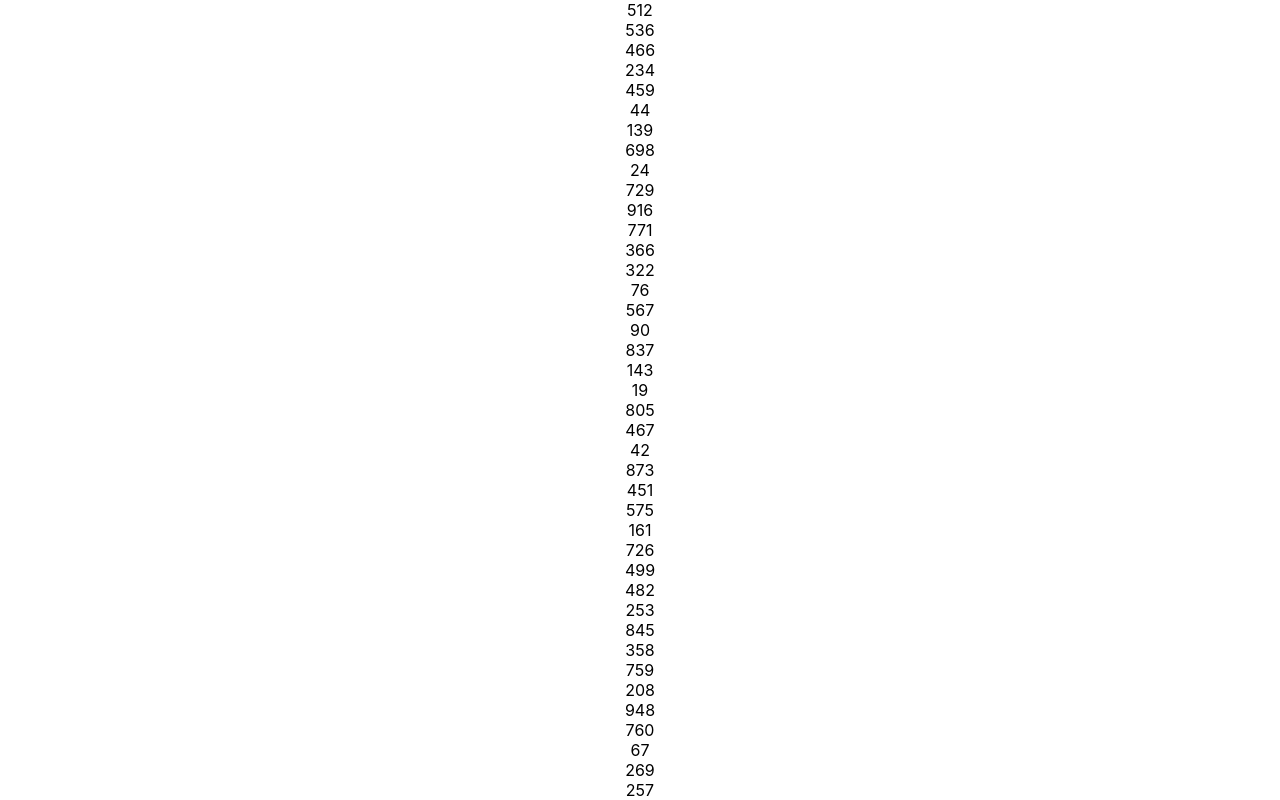
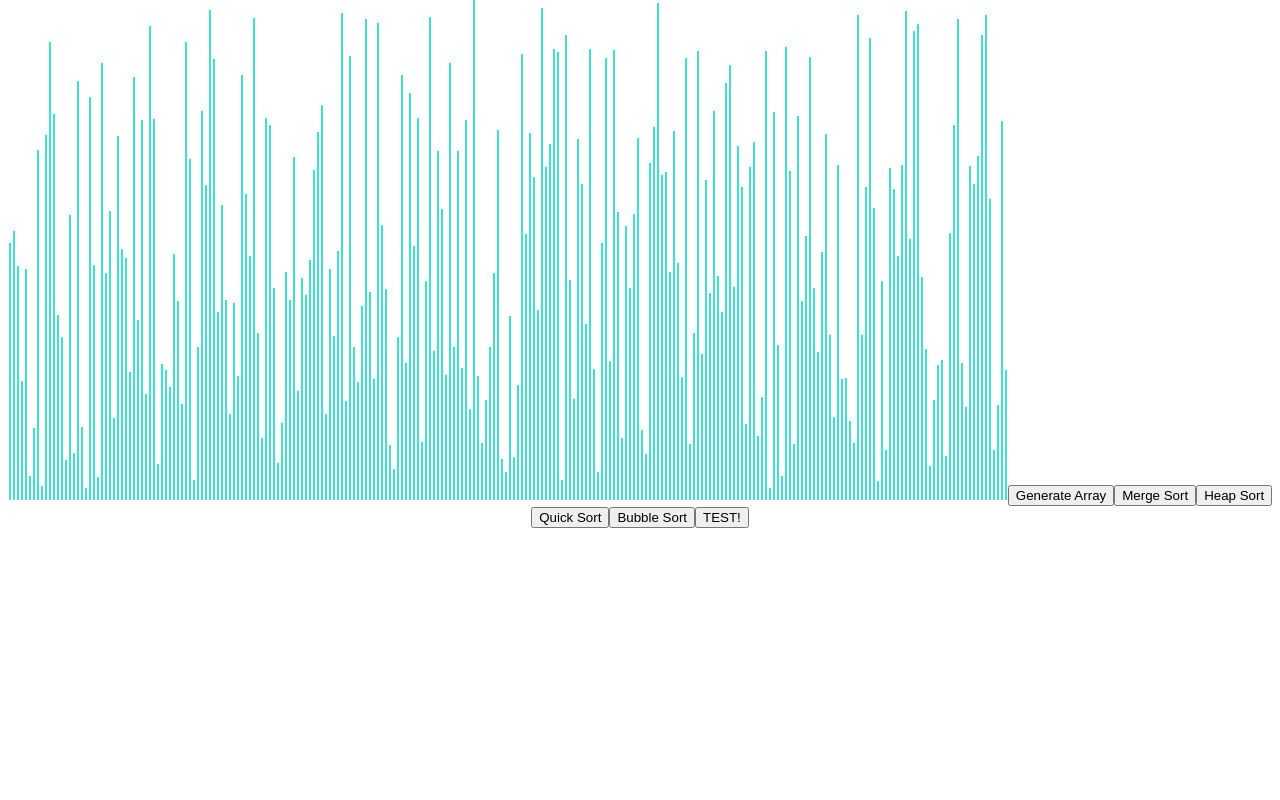
Before and after one commit to LapChung/SortingVisuals, a React (Create React App) app: page / in a window 1280 px wide. Shown: the top 800 px of the page. Built offline with nearby package versions, Linux system fonts and the light colour scheme.

Commit message:
Merge Sort

```diff
--- /dev/null
+++ b/src/SortingAlgorithms/mergeSort.js
@@ -0,0 +1,121 @@
+// export const mergeSort = array => {
+//   if (array.length === 1) {
+//     return array;
+//   }
+
+//   const middleIndex = Math.floor(array.length / 2); // find middle value
+//   const leftArray = mergeSort(array.slice(0, middleIndex)); // Recursion to split left half until 1 value remains
+//   const rightArray = mergeSort(array.slice(middleIndex)); // Recursion to split right half until 1 value remains
+
+//   const sortedArray = [];
+
+//   let leftIndex = 0,
+//     rightIndex = 0;
+
+//   while (leftIndex < leftArray.length && rightIndex < rightArray.length) {
+//     if (leftArray[leftIndex] < rightArray[rightIndex]) {
+//       // Compares left value and right value and pushes lower value to new array
+//       sortedArray.push(leftArray[leftIndex]);
+//       leftIndex++;
+//     } else {
+//       sortedArray.push(rightArray[rightIndex]);
+//       rightIndex++;
+//     }
+//   }
+
+//   while (leftIndex < leftArray.length) {
+//     // pushes leftover values to array from left half
+//     sortedArray.push(leftArray[leftIndex++]);
+//   }
+//   while (rightIndex < rightArray.length) {
+//     // pushes leftover values to array from right half
+//     sortedArray.push(rightArray[rightIndex++]);
+//   }
+
+//   return sortedArray;
+// };
+
+export function mergeSortAnimation(array) {
+  const animationArray = [];
+  if (array.length <= 1) {
+    return array;
+  }
+  const auxiliaryArray = array.slice();
+  mergeSortHelper(array, 0, array.length - 1, auxiliaryArray, animationArray);
+  return animationArray;
+}
+
+function mergeSortHelper(
+  array,
+  startIndex,
+  endIndex,
+  auxiliaryArray,
+  animationArray
+) {
+  if (startIndex === endIndex) return;
+
+  const middleIndex = Math.floor((startIndex + endIndex) / 2);
+  mergeSortHelper(
+    auxiliaryArray,
+    startIndex,
+    middleIndex,
+    array,
+    animationArray
+  );
+  mergeSortHelper(
+    auxiliaryArray,
+    middleIndex + 1,
+    endIndex,
+    array,
+    animationArray
+  );
+  doMerge(
+    array,
+    startIndex,
+    middleIndex,
+    endIndex,
+    auxiliaryArray,
+    animationArray
+  );
+}
+
+function doMerge(
+  array,
+  startIndex,
+  middleIndex,
+  endIndex,
+  auxiliaryArray,
+  animationArray
+) {
+  let i = startIndex,
+    k = startIndex,
+    j = middleIndex + 1;
+
+  while (i <= middleIndex && j <= endIndex) {
+    animationArray.push([i, j]); // Comparing value and pushing them to change their color
+    animationArray.push([i, j]); // Comparing value and pushing them again to revert their color
+    if (auxiliaryArray[i] <= auxiliaryArray[j]) {
+      animationArray.push([k, auxiliaryArray[i]]); // Overwrite index k in array with index i in auxiliary array
+      array[k++] = auxiliaryArray[i++];
+    } else {
+      animationArray.push([k, auxiliaryArray[j]]);
+      array[k++] = auxiliaryArray[j++];
+    }
+  }
+
+  while (i <= middleIndex) {
+    animationArray.push([i, i]);
+    animationArray.push([i, i]);
+
+    animationArray.push([k, auxiliaryArray[i]]);
+    array[k++] = auxiliaryArray[i++];
+  }
+
+  while (j <= endIndex) {
+    animationArray.push([j, j]);
+    animationArray.push([j, j]);
+
+    animationArray.push([k, auxiliaryArray[j]]);
+    array[k++] = auxiliaryArray[j++];
+  }
+}
--- a/src/SortingVisual/SortingVisual.css
+++ b/src/SortingVisual/SortingVisual.css
@@ -0,0 +1,12 @@
+.array-container {
+  position: absolute;
+  width: 100%;
+  height: 100%;
+}
+
+.array-bar {
+  width: 2px;
+  background-color: turquoise;
+  display: inline-block;
+  margin: 0 1px; /** space between each bar*/
+}
--- a/src/SortingVisual/SortingVisual.jsx
+++ b/src/SortingVisual/SortingVisual.jsx
@@ -1,5 +1,10 @@
 import React, { Component } from "react";
 import "./SortingVisual.css";
+import { mergeSortAnimation } from "../SortingAlgorithms/mergeSort.js";
+
+const ANIMATION_SPEED = 10;
+const PRIMARY_COLOR = "orange";
+const SECONDARY_COLOR = "black";
 
 export default class SortingVisual extends Component {
   constructor(props) {
@@ -15,23 +20,74 @@ export default class SortingVisual extends Component {
 
   resetArray() {
     const array = [];
-    for (let i = 0; i < 100; i++) {
-      array.push(randomIntInterval(5, 1000));
+    for (let i = 0; i < 250; i++) {
+      array.push(randomIntInterval(5, 500));
     }
     this.setState({ array });
+  }
+
+  mergeSort() {
+    const animationArray = mergeSortAnimation(this.state.array);
+
+    for (let i = 0; i < animationArray.length; i++) {
+      const arrayBar = document.getElementsByClassName("array-bar");
+      const isColorChange = i % 3 !== 2;
+      if (isColorChange) {
+        const [barOneIndex, barTwoIndex] = animationArray[i];
+        const barOneStyle = arrayBar[barOneIndex].style;
+        const barTwoStyle = arrayBar[barTwoIndex].style;
+        const color = i % 3 === 0 ? SECONDARY_COLOR : PRIMARY_COLOR;
+        setTimeout(() => {
+          barOneStyle.backgroundColor = color;
+          barTwoStyle.backgroundColor = color;
+        }, i * ANIMATION_SPEED);
+      } else {
+        setTimeout(() => {
+          const [barOneIndex, newHeight] = animationArray[i];
+          const barOneStyle = arrayBar[barOneIndex].style;
+          barOneStyle.height = `${newHeight}px`;
+        }, i * ANIMATION_SPEED);
+      }
+    }
+  }
+
+  heapSort() {}
+
+  quickSort() {}
+
+  bubbleSort() {}
+
+  testAlgorithm() {
+    for (let i = 0; i < 100; i++) {
+      const array = [];
+      for (let i = 0; i < 200; i++) {
+        array.push(randomIntInterval(1, 1000));
+      }
+      const jsSortedArray = array.slice().sort((a, b) => a - b);
+      const mergeSortArray = mergeSortAnimation(array.slice());
+      console.log(arraysAreEqual(jsSortedArray, mergeSortArray));
+    }
   }
 
   render() {
     const { array } = this.state;
 
     return (
-      <>
+      <div className="array-container">
         {array.map((value, id) => (
-          <div className="array-bar" key={id}>
-            {value}
-          </div>
+          <div
+            className="array-bar"
+            key={id}
+            style={{ height: `${value}px` }}
+          ></div>
         ))}
-      </>
+        <button onClick={() => this.resetArray()}>Generate Array</button>
+        <button onClick={() => this.mergeSort()}>Merge Sort</button>
+        <button onClick={() => this.heapSort()}>Heap Sort</button>
+        <button onClick={() => this.quickSort()}>Quick Sort</button>
+        <button onClick={() => this.bubbleSort()}>Bubble Sort</button>
+        <button onClick={() => this.testAlgorithm()}>TEST!</button>
+      </div>
     );
   }
 }
@@ -40,3 +96,13 @@ function randomIntInterval(min, max) {
   // Include min and max from random numbers
   return Math.floor(Math.random() * (max - min + 1) + min);
 }
+
+function arraysAreEqual(arrayOne, arrayTwo) {
+  if (arrayOne.length !== arrayTwo.length) return false;
+  for (let i = 0; i < arrayOne.length; i++) {
+    if (arrayOne[i] !== arrayTwo[i]) {
+      return false;
+    }
+  }
+  return true;
+}
```
